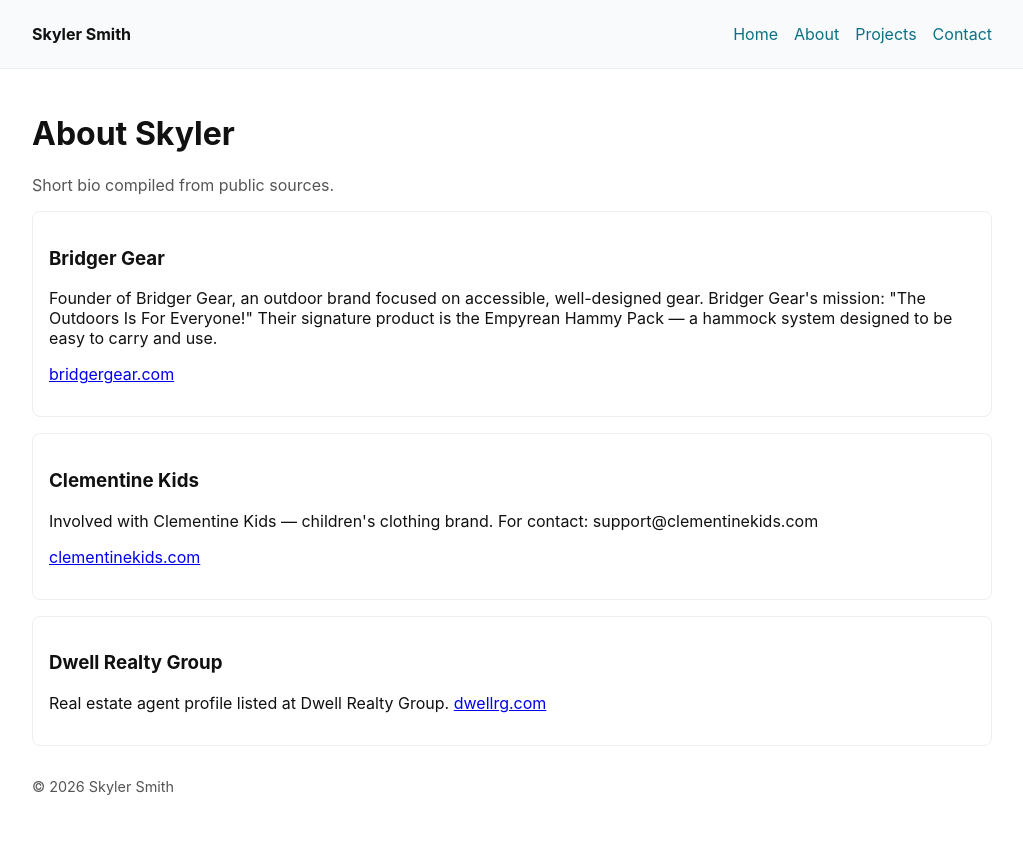
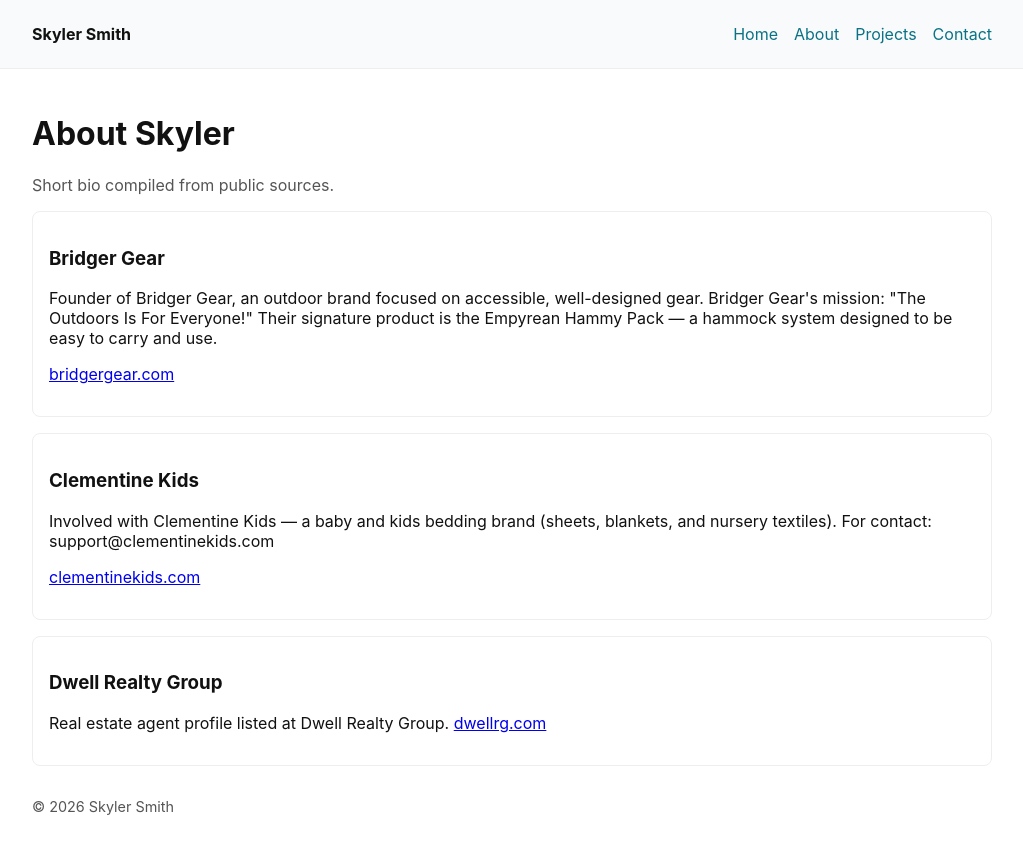
Before and after one commit to skysmith/skyler-site, a Next.js app: page /about in a window 1280 px wide. Shown: the top 854 px of the page, without its empty margins (128-1151 px from the left). Built offline with nearby package versions, Linux system fonts and the light colour scheme.

Commit message:
Update Clementine Kids description to baby & kids bedding brand

```diff
--- a/pages/about.js
+++ b/pages/about.js
@@ -23,7 +23,7 @@
 
         <section className="card" style={{marginTop:'1rem'}}>
           <h3>Clementine Kids</h3>
-          <p>Involved with Clementine Kids — children's clothing brand. For contact: support@clementinekids.com</p>
+          <p>Involved with Clementine Kids — a baby and kids bedding brand (sheets, blankets, and nursery textiles). For contact: support@clementinekids.com</p>
           <p><a href="https://clementinekids.com">clementinekids.com</a></p>
         </section>
 
--- a/pages/projects.js
+++ b/pages/projects.js
@@ -20,7 +20,7 @@
         </section>
         <section className="card" style={{marginTop:'1rem'}}>
           <h3>Clementine Kids</h3>
-          <p>Children's clothing brand. <a href="https://clementinekids.com">Visit site</a></p>
+          <p>Baby and kids bedding brand (sheets, blankets, and nursery textiles). <a href="https://clementinekids.com">Visit site</a></p>
         </section>
 
         <section className="card" style={{marginTop:'1rem'}}>
```
